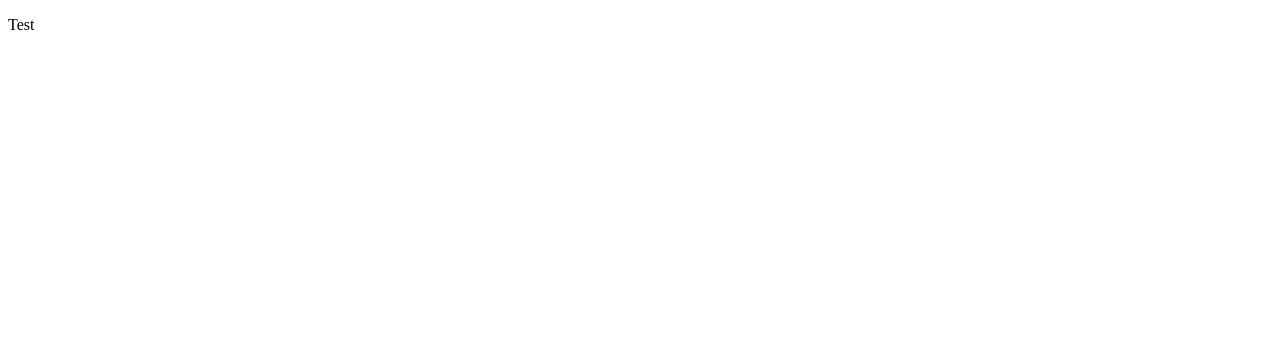
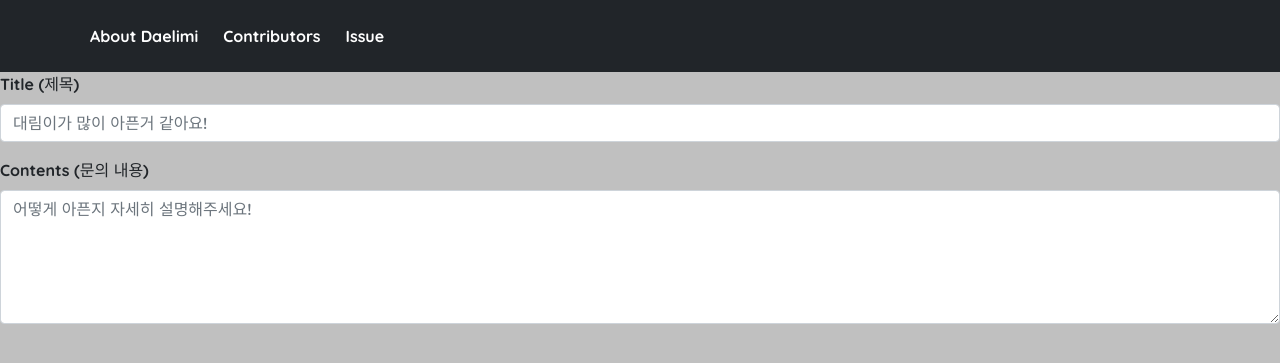
Before and after one commit to DaelimICC/Daelimi_API, a Django app: page /issue/ in a window 1280 px wide. Before the commit the part shown is almost empty. Shown: the top 363 px of the page. Run offline with Django 4.2, Linux system fonts and the light colour scheme; some libraries are stand-ins or nearby versions.

Commit message:
[ API ] Change Answer Form 자연스럽게 답변 폼을 변경

```diff
--- a/issue/templates/issue.html
+++ b/issue/templates/issue.html
@@ -1,10 +1,49 @@
 <!DOCTYPE html>
-<html lang="en">
+<html>
 <head>
     <meta charset="UTF-8">
-    <title>Title</title>
+    <title>:: 대림이 문의 사항 ::</title>
+
+    <!-- Import Bootstrap -->
+    <link href="https://cdn.jsdelivr.net/npm/bootstrap@5.1.3/dist/css/bootstrap.min.css" rel="stylesheet" integrity="sha384-1BmE4kWBq78iYhFldvKuhfTAU6auU8tT94WrHftjDbrCEXSU1oBoqyl2QvZ6jIW3" crossorigin="anonymous">
+    <script src="https://cdn.jsdelivr.net/npm/bootstrap@5.1.3/dist/js/bootstrap.bundle.min.js" integrity="sha384-ka7Sk0Gln4gmtz2MlQnikT1wXgYsOg+OMhuP+IlRH9sENBO0LRn5q+8nbTov4+1p" crossorigin="anonymous"></script>
+    <script src="https://cdn.jsdelivr.net/npm/@popperjs/core@2.10.2/dist/umd/popper.min.js" integrity="sha384-7+zCNj/IqJ95wo16oMtfsKbZ9ccEh31eOz1HGyDuCQ6wgnyJNSYdrPa03rtR1zdB" crossorigin="anonymous"></script>
+    <script src="https://cdn.jsdelivr.net/npm/bootstrap@5.1.3/dist/js/bootstrap.min.js" integrity="sha384-QJHtvGhmr9XOIpI6YVutG+2QOK9T+ZnN4kzFN1RtK3zEFEIsxhlmWl5/YESvpZ13" crossorigin="anonymous"></script>
+    <!-- Google Web Font -->
+    <link rel="preconnect" href="https://fonts.googleapis.com">
+    <link rel="preconnect" href="https://fonts.gstatic.com" crossorigin>
+    <link href="https://fonts.googleapis.com/css2?family=Quicksand:wght@700&display=swap" rel="stylesheet">
+    <style>
+        .QuicksFont {
+            font-family: 'Quicksand', sans-serif;
+        }
+        .BackView {
+            background: silver;
+        }
+    </style>
 </head>
-<body>
-    <p>Test</p>
+<body class="BackView QuicksFont">
+    <header class="p-3 bg-dark text-white QuicksFont">
+        <div class="container">
+          <div class="d-flex flex-wrap align-items-center justify-content-center justify-content-lg-start">
+            <a href="/" class="d-flex align-items-center mb-2 mb-lg-0 text-white text-decoration-none">
+            </a>
+
+            <ul class="nav col-12 col-lg-auto me-lg-auto mb-2 justify-content-center mb-md-0">
+              <li><a href="#" class="nav-link px-2 text-white">About Daelimi</a></li> &nbsp;&nbsp;
+              <li><a href="#" class="nav-link px-2 text-white">Contributors</a></li> &nbsp;&nbsp;
+              <li><a href="#" class="nav-link px-2 text-white">Issue</a></li>
+            </ul>
+          </div>
+        </div>
+    </header>
+    <div class="mb-3">
+      <label class="form-label">Title (제목)</label>
+      <input type="text" class="form-control" id="issueTitle" placeholder="대림이가 많이 아픈거 같아요!">
+    </div>
+    <div class="mb-3">
+      <label class="form-label">Contents (문의 내용)</label>
+      <textarea class="form-control" id="issueContents" rows="5" placeholder="어떻게 아픈지 자세히 설명해주세요!"></textarea>
+    </div>
 </body>
 </html>
```
Also changed, not shown: DaelimRestAPI/views.py (+3 -8 lines), db.sqlite3.
